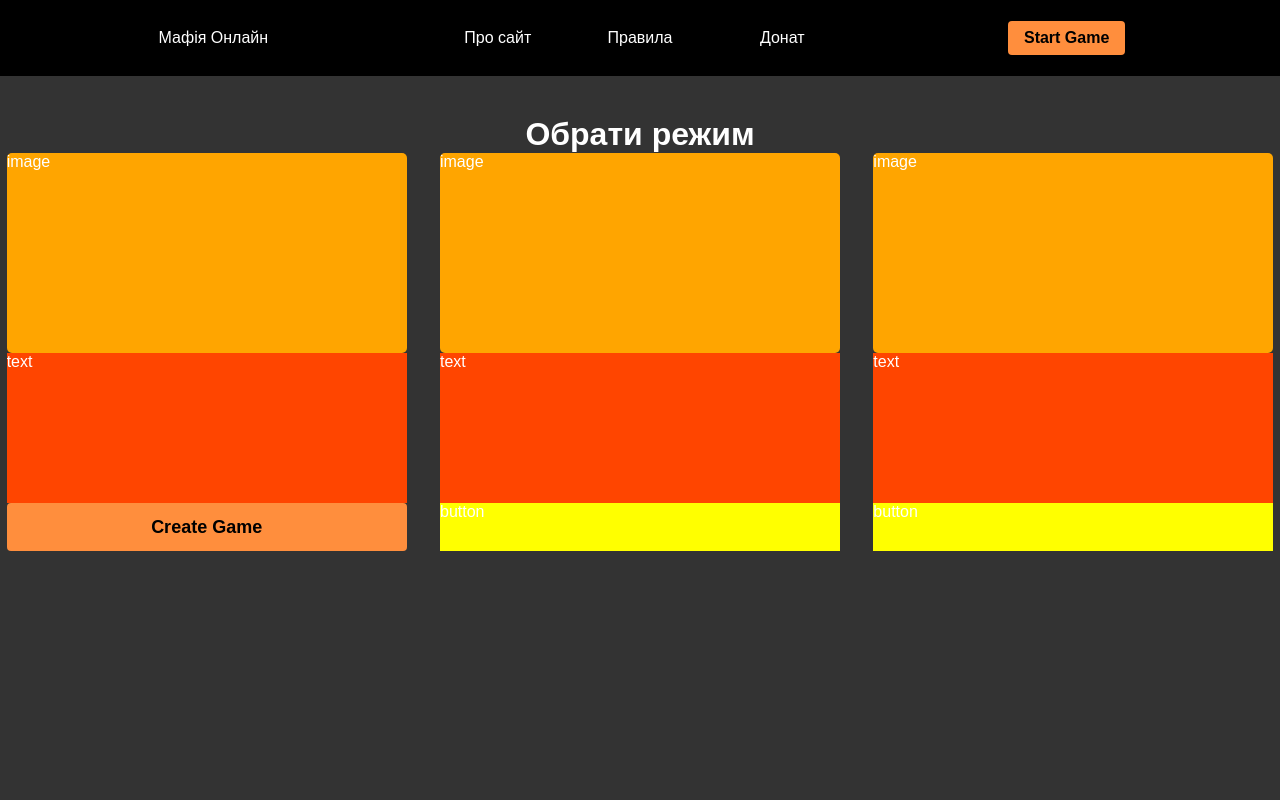
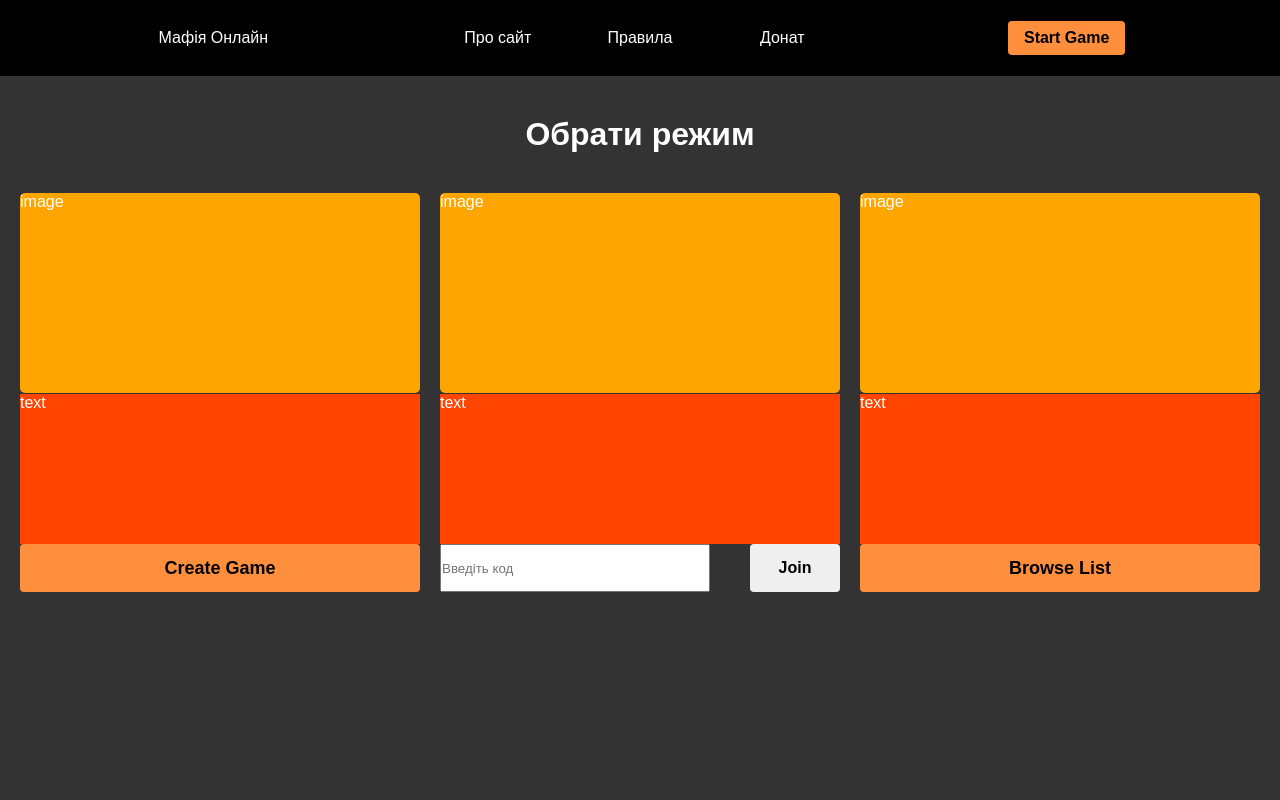
Before and after one commit to Kapysta017/Mafia, a React (Vite) app in the folder client/: page /start in a window 1280 px wide. Shown: the top 800 px of the page. Built offline with nearby package versions, Linux system fonts and the light colour scheme.

Commit message:
structute of startGamePage

```diff
--- a/client/src/App.jsx
+++ b/client/src/App.jsx
@@ -2,6 +2,7 @@ import "./App.scss";
 import { Home } from "./view/home/Home";
 import { StartGamePage } from "./view/start/StartGamePage";
 import { CreateGamePage } from "./view/create/CreateGamePage";
+import { BrowsePage } from "./view/join/BrowsePage";
 import { BrowserRouter as Router, Routes, Route } from "react-router-dom";
 import { Layout } from "./layoutComponents/Layout";
 
@@ -13,6 +14,7 @@ function App() {
           <Route path="/" element={<Home />} />
           <Route path="/start" element={<StartGamePage />} />
           <Route path="/create" element={<CreateGamePage />} />
+          <Route path="/list" element={<BrowsePage />} />
         </Routes>
       </Layout>
     </Router>
--- a/client/src/sass/views/_startpage.scss
+++ b/client/src/sass/views/_startpage.scss
@@ -5,12 +5,13 @@
 .start_container main {
     display: grid;
     justify-content: center;
-    grid-template-columns: repeat(3,1fr);
+    grid-template-columns: repeat(3,400px);
     gap: 20px
 }
 
 .start_container h1{
     margin-top: 40px;
+    margin-bottom: 40px;
     place-self: center;
 }
 .container_element{
@@ -31,6 +32,8 @@
     height: 150px;
 }
 .button{
-    background-color: yellow;
+    gap: 40px;
+    display: grid;
+    grid-template-columns: 3fr 1fr;
     height: 48px;
 }
--- /dev/null
+++ b/client/src/view/join/BrowsePage.jsx
@@ -0,0 +1,7 @@
+export function BrowsePage() {
+  return (
+    <main>
+      <div>бравспадже</div>
+    </main>
+  );
+}
--- a/client/src/view/start/StartGamePage.jsx
+++ b/client/src/view/start/StartGamePage.jsx
@@ -10,7 +10,6 @@ export function StartGamePage() {
       <h1>Обрати режим</h1>
       <main>
         <div className="container_element">
-          <div className="create">
           <div className="image">image</div>
           <div className="text"> text</div>
           <Button
@@ -21,20 +20,24 @@ export function StartGamePage() {
             Create Game
           </Button>
         </div>
-        </div>
         <div className="container_element">
-          <div className="join">
           <div className="image">image</div>
           <div className="text"> text</div>
-            <div className="button"> button</div>
+          <div className="button">
+            <input type="text" placeholder="Введіть код"></input>
+            <Button>Join</Button>
           </div>
         </div>
         <div className="container_element">
-          <div className="browse">
           <div className="image">image</div>
           <div className="text"> text</div>
-            <div className="button"> button</div>
-          </div>
+          <Button
+            variant="action"
+            size="large"
+            onClick={() => handleClick("list")}
+          >
+            Browse List
+          </Button>
         </div>
       </main>
     </div>
```
Lines whose indentation alone changed are shown as unchanged.
